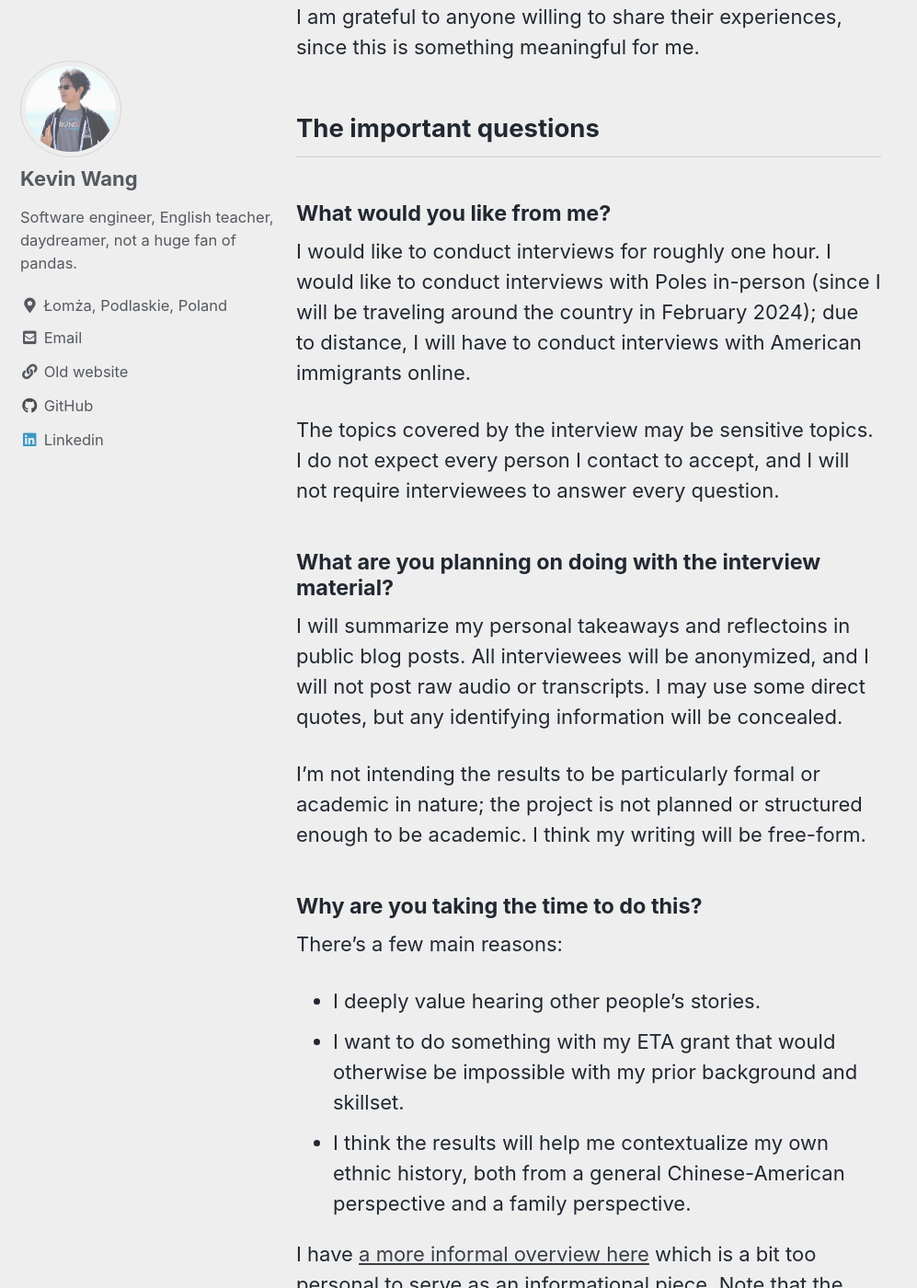
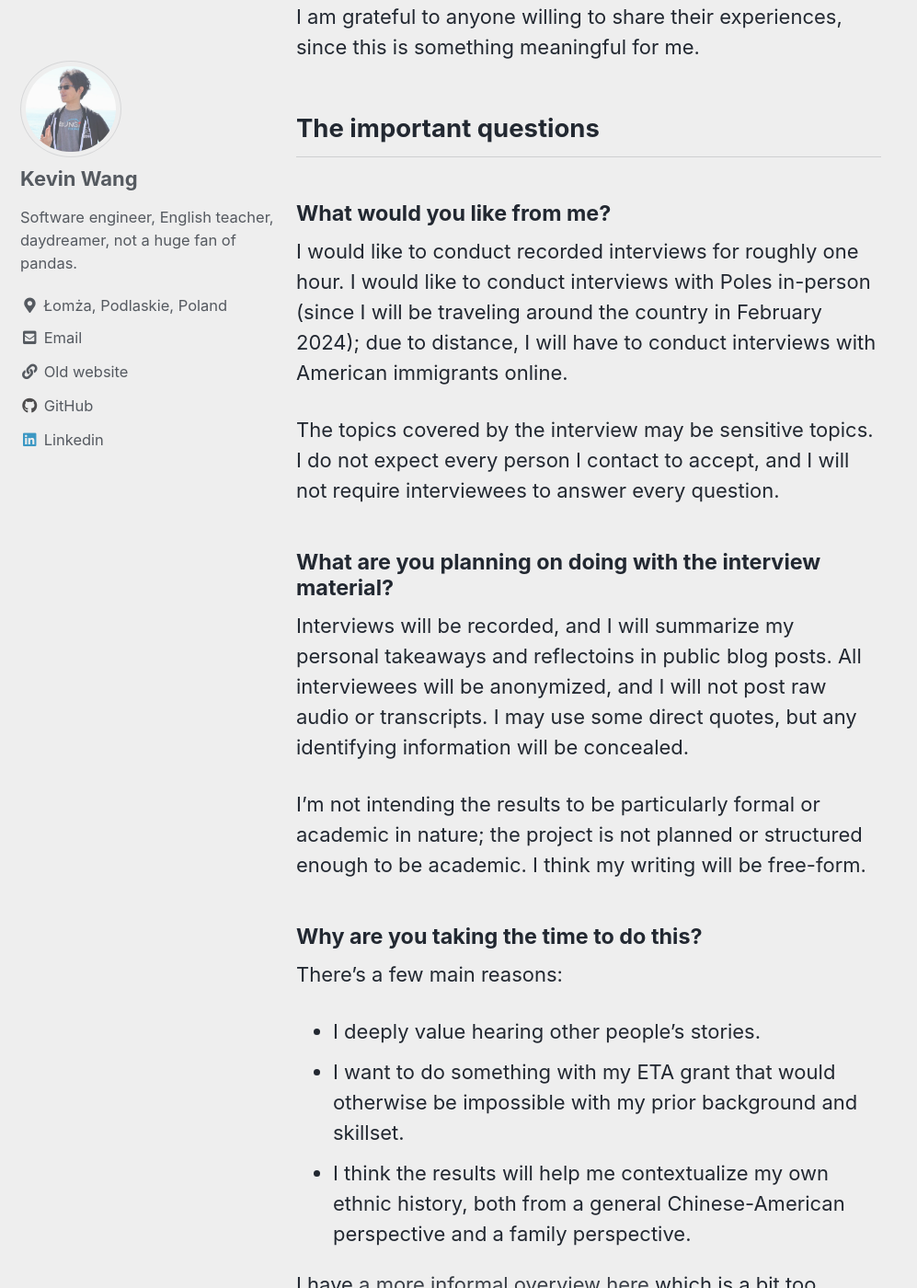
Before and after one commit to michigan-musicer/michigan-musicer.github.io, a Jekyll site: the page built from _posts/2024-01-17-hfhd-for-potential-interviewees.md, in a window 1280 px wide and 1400 px high, scrolled down 807 px. Shown: the whole window at 92% size, without its empty margins (0-997 px from the left). Built offline with Jekyll 4.4.1, drawn with Linux system fonts in a browser that asks for light colours; cached includes are drawn as plain includes.

Commit message:
add notes on recordings

```diff
--- a/_posts/2024-01-17-hfhd-for-potential-interviewees.md
+++ b/_posts/2024-01-17-hfhd-for-potential-interviewees.md
@@ -24,13 +24,13 @@ I am grateful to anyone willing to share their experiences, since this is someth
 
 #### What would you like from me?
 
-I would like to conduct interviews for roughly one hour. I would like to conduct interviews with Poles in-person (since I will be traveling around the country in February 2024); due to distance, I will have to conduct interviews with American immigrants online.
+I would like to conduct recorded interviews for roughly one hour. I would like to conduct interviews with Poles in-person (since I will be traveling around the country in February 2024); due to distance, I will have to conduct interviews with American immigrants online.
 
 The topics covered by the interview may be sensitive topics. I do not expect every person I contact to accept, and I will not require interviewees to answer every question.
 
 #### What are you planning on doing with the interview material?
 
-I will summarize my personal takeaways and reflectoins in public blog posts. All interviewees will be anonymized, and I will not post raw audio or transcripts. I may use some direct quotes, but any identifying information will be concealed.
+Interviews will be recorded, and I will summarize my personal takeaways and reflectoins in public blog posts. All interviewees will be anonymized, and I will not post raw audio or transcripts. I may use some direct quotes, but any identifying information will be concealed.
 
 I'm not intending the results to be particularly formal or academic in nature; the project is not planned or structured enough to be academic. I think my writing will be free-form.
 
```
